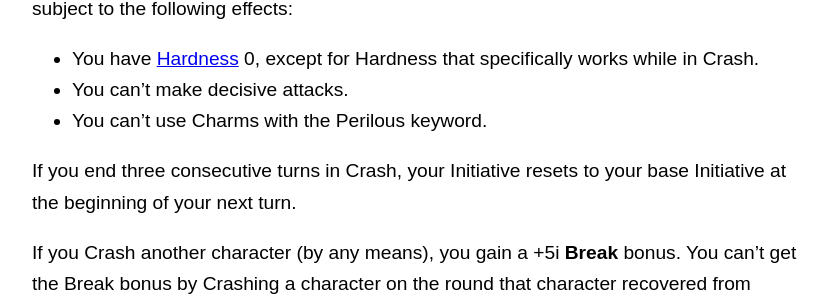
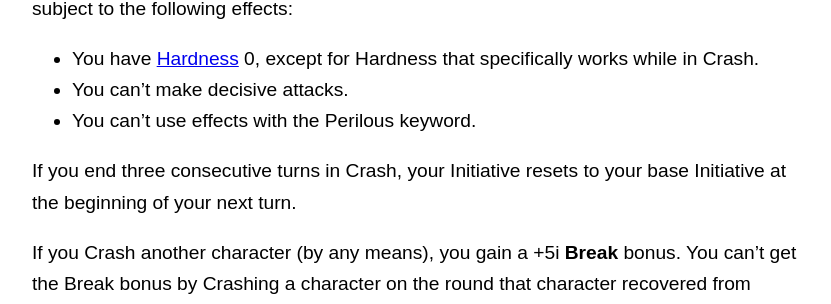
Before and after one commit to lost-egg/lost-egg.github.io, a Jekyll site: the page built from combat.md, in a window 1280 px wide and 900 px high, scrolled down 2766 px. Shown: the part 150-454 px from the top of the window, without its empty margins (224-1055 px from the left). Built offline with Jekyll 4.4.1, drawn with Linux system fonts in a browser that asks for light colours.

Commit message:
Tweak Perilous wording

```diff
--- a/combat.md
+++ b/combat.md
@@ -33,7 +33,7 @@ While you're in Crash, withering attacks can continue to lower your Initiative,
 
 - You have [Hardness](#hardness) 0, except for Hardness that specifically works while in Crash.
 - You can't make decisive attacks.
-- You can't use Charms with the Perilous keyword.
+- You can't use effects with the Perilous keyword.
 
 If you end three consecutive turns in Crash, your Initiative resets to your base Initiative at the beginning of your next turn.
 
```
